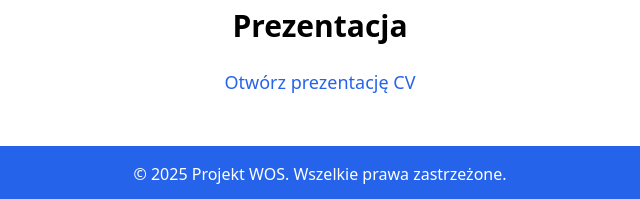
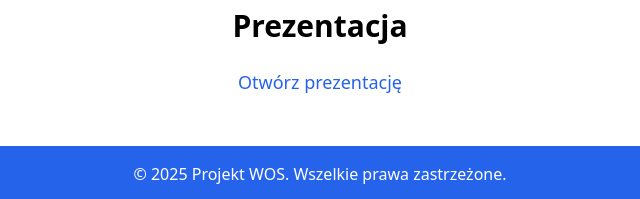
Before and after one commit to ZawertunZayka/gscz, a plain HTML site: page index.html in a window 1280 px wide. Shown: the part 2238-2437 px from the top of the page, 320-960 px from the left. Drawn offline with nearby package versions, Linux system fonts and the light colour scheme.

Commit message:
Update index.html

```diff
--- a/index.html
+++ b/index.html
@@ -116,7 +116,7 @@
       <h2 class="text-3xl font-semibold mb-6 text-center">Prezentacja</h2>
       <p class="text-lg leading-relaxed text-center">
         <a href="https://1drv.ms/p/c/b85ec8f72dc3d72a/EXELNLVXL7NLlV-g8b4GVnkBlt-OmjjxrPSz9dXSGnFGUQ?e=NgaWtE" class="text-blue-600 hover:underline">Otwórz prezentację</a>
-         <a href="https://1drv.ms/w/c/b85ec8f72dc3d72a/EYQgepYhlMNBkab0jSm7II4BXQ8HWuSX7fGv4N4QRd6nzA?e=wxOKbO" class="text-blue-600 hover:underline">CV</a>
+
       </p>
     </div>
   </section>
```
